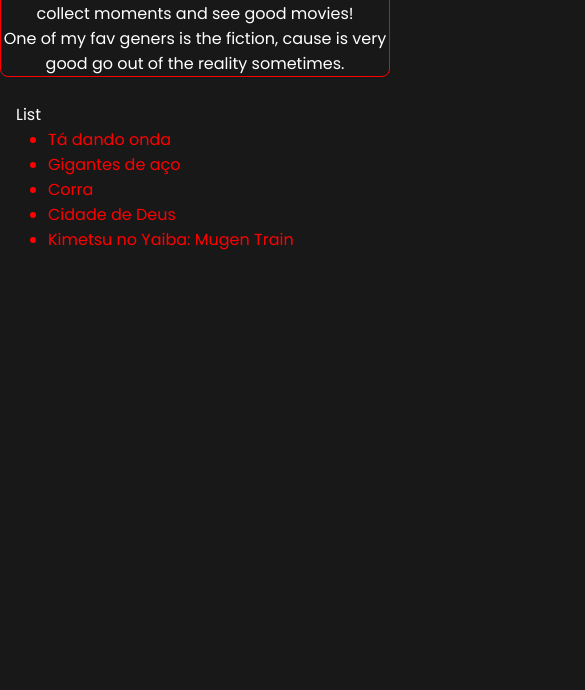
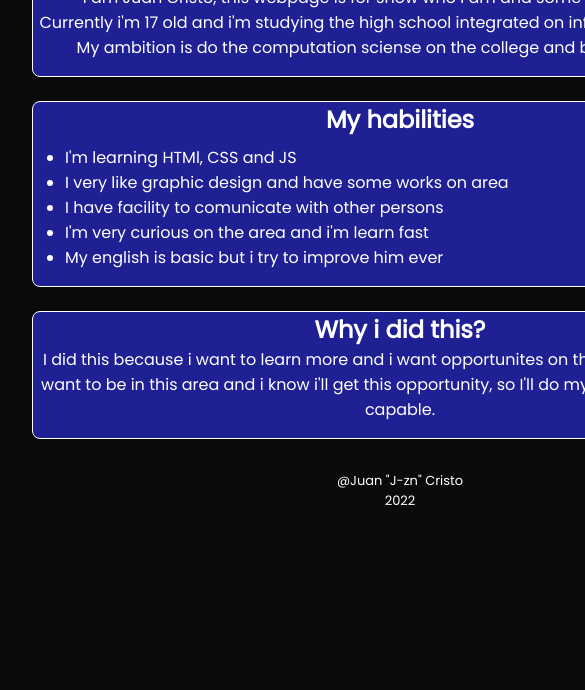
Before and after one commit to Juanzeen/ABM, a plain HTML site: page index.html in a window 390 px wide. Shown: the part 154-844 px from the top of the page, 585 px wide, since content can reach past the window. Drawn offline with Linux system fonts and the light colour scheme.

```diff
--- a/index.html
+++ b/index.html
@@ -5,31 +5,48 @@
     <meta http-equiv="X-UA-Compatible" content="IE=edge">
     <meta name="viewport" content="width=device-width, initial-scale=1.0">
     <link rel="stylesheet" href="style.css">
-    <title>My Fav Movies</title>
+    <title>About Me</title>
 </head>
 
 <body>
 
+    <div class="container"</div>
+
     <header class="title">
-        <h1>My Fav Films List</h1>
+        <h1>Who am i ?</h1>
     </header>
 
-    <section>
-        <p class="txtexp"p>I'm a guy who very likes a lot of films, i love to collect moments and see good movies! <br>
-            One of my fav geners is the fiction, cause is very good go out of the reality sometimes.</p>
-            <br>
-    </section>
+    <div id="div1" class="div0">
+        <h2>About me</h2>
+        <p class="txtexp">I am Juan Cristo, this webpage is for show who i am and some of my formation. <br>
+            Currently i'm 17 old and i'm studying the high school integrated on info in the IFF Quissamã. My ambition is do the computation sciense on the college and be a dev fullstack.</p>
+        </div>
 
-    <div
 
-      <h2 id="h2">List</h2>
+   <div class="div01">
+    <h2 id="h2">My habilities</h2>
         <ul class="list">
-            <li>Tá dando onda</li>
-            <li>Gigantes de aço</li>
-            <li>Corra</li>
-            <li>Cidade de Deus</li>
-            <li>Kimetsu no Yaiba: Mugen Train</li>
+            <li>I'm learning HTMl, CSS and JS</li>
+            <li>I very like graphic design and have some works on area</li>
+            <li>I have facility to comunicate with other persons </li>
+            <li>I'm very curious on the area and i'm learn fast</li>
+            <li>My english is basic but i try to improve him ever</li>
         </ul>
-     </div>
+   </div>
+
+   <div class="div02">
+    <h2>Why i did this?</h2>
+    <p> I did this because i want to learn more and i want opportunites on the workmarket. I
+         really want to be in this area and i know i'll get this opportunity, so I'll do my best to show that I'm capable.
+    </p>
+   </div>
+
+   <div class="div03">
+        <footer class="cr">
+            <p>@Juan "J-zn" Cristo</p>
+            <p>2022</p>
+        </footer>
+   </div>
+
 </body>
 </html>
--- a/style.css
+++ b/style.css
@@ -3,43 +3,76 @@
 *{
     padding: 0;
     margin: 0;
-    background-color: rgb(24, 24, 24);
     box-sizing: border-box;
     font-family: Poppins;
+}
 
+body{
+    background-color: rgb(10, 10, 10);
+    color: white;
 }
 
 .title{
-    color: rgb(255, 255, 255);
+    color: white;
     text-align: center;
-    margin-top: 40px;
+    margin-bottom: 2rem;
     justify-content: space-around;
     font-size: small;
-    text-decoration: underline 2px solid red;
 }
 
-.txtexp{
-    color: rgb(255, 255, 255);
+.container {
+    background-color: rgb(10, 10, 10);
+    width: 50rem;
+    margin: 0 auto;
+    padding: 2rem;
+  }
+
+.div0{
     text-align: center;
-    text-justify: center;
-    margin-top: 50px;
-    border-style:solid;
-    border-radius: 8px;
-    border-color: red;
-    border-width: thin;
-    padding: 2 rem;
+    margin-top: 1.5rem;
+    padding-bottom: 1rem;
+    padding-left: 0.3rem;
+    padding-right: 0.3rem;
+    border: 1px solid white;
+    border-radius: 0.5rem;
     font-size: medium;
+    background-color: rgb(30, 32, 148);
 }
 
-#h2{
-    font-size: big;
-    color: white;
-    margin-left: 1rem;
+.div01{
+    align-items: center;
+    list-style: disc;
+    margin-top: 1.5rem;
+    padding-bottom: 1rem;
+    border: 1px solid white;
+    border-radius: 8px;
+    background-color: rgb(30, 32, 148);
 }
 
 .list{
-    color: red;
-    list-style:disc;
-    text-align: start;
+    margin-top: 0.5rem;
+    align-items: center;
     margin-left: 2rem;
 }
+
+
+#h2{
+    text-align: center;
+}
+
+.div02{
+    text-align: center;
+    margin-top: 1.5rem;
+    padding-bottom: 1rem;
+    padding: 2 rem;
+    border: 1px solid white;
+    border-radius: 0.5rem;
+    font-size: medium;
+    background-color: rgb(30, 32, 148);
+}
+
+.cr{
+    text-align: center;
+    margin-top: 2rem;
+    font-size: small;
+}
```
